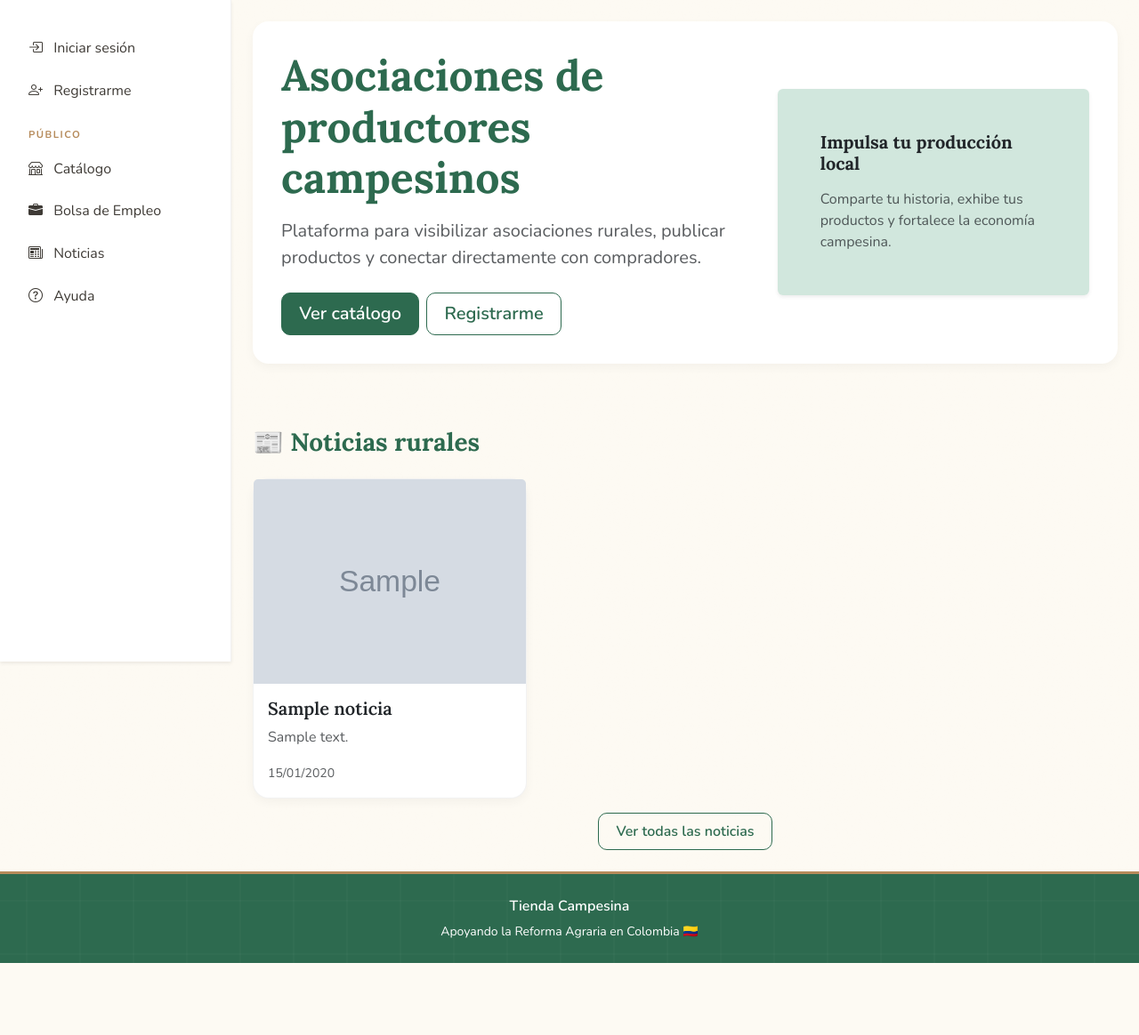
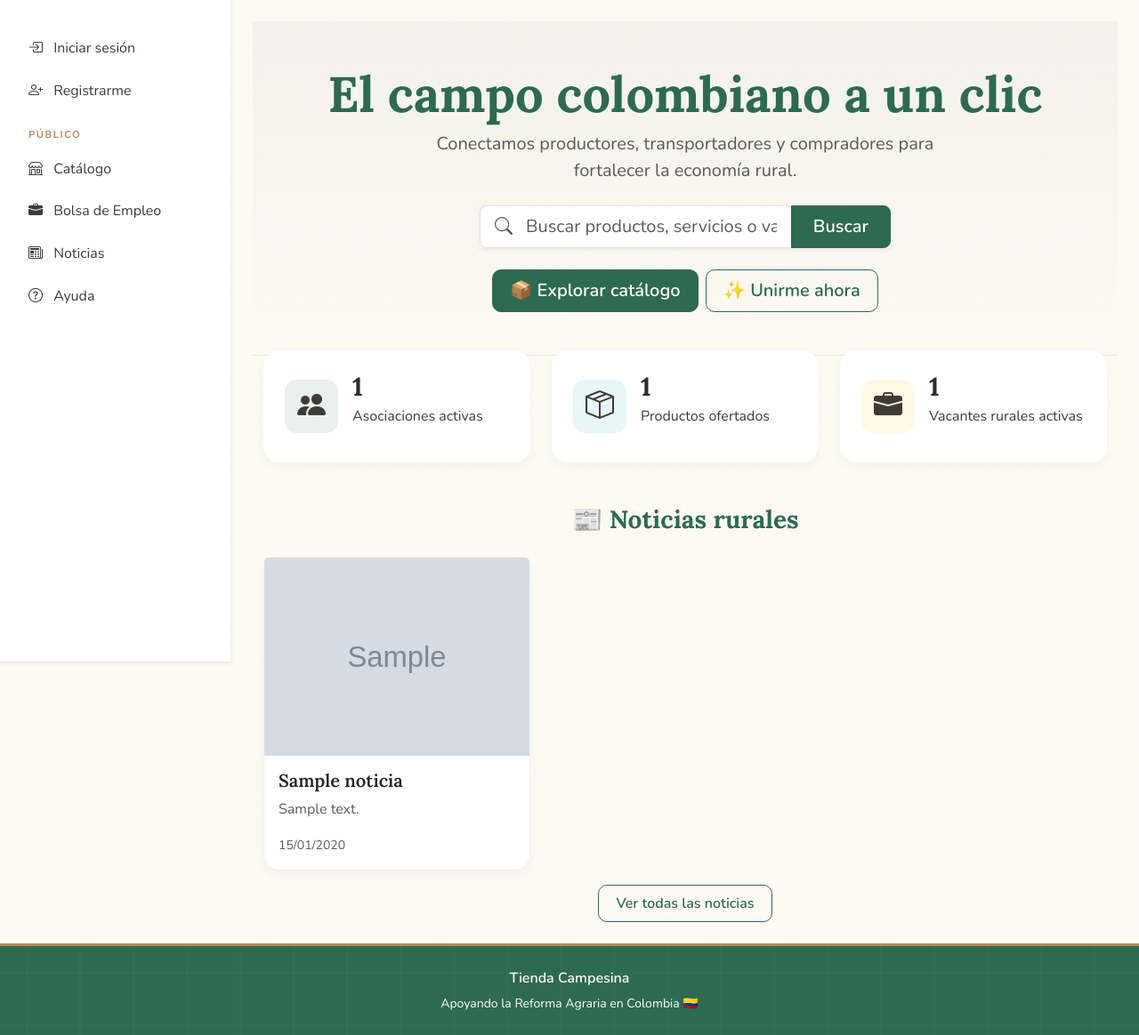
Before and after one commit to iwcorrea/tienda-campesina, a Python web app: template backend/app/templates/index.html in a window 1280 px wide. Shown: the part 65-1229 px from the top of the page at 89% size. Before the commit the page ends 1148 px from the top, so only its background shows below. Run offline with Jinja, Linux system fonts and the light colour scheme; the template is opened without the code that fills it: most values are stand-ins (such as "Sample title", 1, 10 or a date in 2020); grey boxes marked "Sample" are stand-in pictures.

Commit message:
cambio visual de la pagina 2

```diff
--- a/backend/app/static/style.css
+++ b/backend/app/static/style.css
@@ -1,5 +1,5 @@
 /* ============================================================
-   TIENDA CAMPESINA – BENTO GRIDS + MINIMALISMO CÁLIDO ORGÁNICO
+   TIENDA CAMPESINA – HÉROE + BENTO + ORGÁNICO
    ============================================================ */
 
    @import url('https://fonts.googleapis.com/css2?family=Lora:wght@400;600;700&family=Nunito:wght@400;600;700&display=swap');
@@ -12,7 +12,7 @@
        margin: 0;
    }
 
-   h1, h2, h3, h4, h5, h6, .brand-text {
+   h1, h2, h3, h4, h5, h6, .brand-text, .hero-title {
        font-family: 'Lora', Georgia, serif;
        font-weight: 600;
        color: #2d6a4f;
@@ -34,7 +34,7 @@
        padding: 2px;
    }
 
-   /* ----- SIDEBAR (ESTILO ORGÁNICO) ----- */
+   /* ----- SIDEBAR ----- */
    .sidebar-custom {
        width: 260px;
        min-height: calc(100vh - 56px);
@@ -43,7 +43,6 @@
        backdrop-filter: blur(8px);
        padding-top: 1rem;
    }
-
    .sidebar-custom .nav-link {
        color: #3e3a35;
        padding: 0.65rem 1rem;
@@ -57,7 +56,6 @@
        color: #2d6a4f !important;
        transform: translateX(4px);
    }
-
    .section-title {
        font-size: 0.7rem;
        text-transform: uppercase;
@@ -69,30 +67,31 @@
        display: block;
    }
 
-   /* ----- NUEVO SISTEMA DE TARJETAS BENTO ----- */
-   .bento-grid {
-       display: grid;
-       grid-template-columns: repeat(auto-fit, minmax(280px, 1fr));
-       gap: 1.5rem;
-       padding: 1rem 0;
+   /* ----- HÉROE (PÁGINA DE INICIO) ----- */
+   .hero-section {
+       background: linear-gradient(to bottom, rgba(45,106,79,0.05), transparent);
+       border-bottom: 1px solid rgba(0,0,0,0.05);
    }
-   .bento-card {
-       background: #ffffff;
-       border: 1px solid rgba(0,0,0,0.05);
-       border-radius: 18px;
-       padding: 1.5rem;
-       box-shadow: 0 4px 12px rgba(0,0,0,0.04);
-       transition: transform 0.2s ease, box-shadow 0.2s ease;
+   .search-form .input-group-text {
+       background-color: white;
+       border-right: none;
    }
-   .bento-card:hover {
-       transform: translateY(-4px);
-       box-shadow: 0 12px 20px rgba(0,0,0,0.08);
+   .search-form input {
+       border-left: none;
    }
-   .accent-green { border-top: 4px solid #2d6a4f; }
-   .accent-terracota { border-top: 4px solid #b68b5b; }
-   .accent-gold { border-top: 4px solid #d4a373; }
+   .search-form input:focus {
+       box-shadow: none;
+       border-color: #ced4da;
+   }
 
-   /* ----- TARJETAS PÚBLICAS ----- */
+   /* ----- ESTADÍSTICAS (BENTO) ----- */
+   .stats-section {
+       margin-top: -30px;
+       position: relative;
+       z-index: 2;
+   }
+
+   /* ----- TARJETAS GENERALES ----- */
    .modern-card {
        border: 1px solid rgba(0,0,0,0.05);
        border-radius: 18px;
--- a/backend/app/templates/index.html
+++ b/backend/app/templates/index.html
@@ -1,40 +1,86 @@
 {% extends "base.html" %}
 {% set config = request.state.config %}
 {% block title %}{{ config.titulo_inicio or 'Inicio | ' + config.titulo_sitio or 'Tienda Campesina' }}{% endblock %}
-{% block meta_description %}{{ config.descripcion_inicio or config.descripcion_meta or 'Plataforma para visibilizar asociaciones rurales.' }}{% endblock %}
+{% block meta_description %}{{ config.descripcion_inicio or config.descripcion_meta or 'Conecta con asociaciones campesinas, encuentra productos frescos y servicios rurales.' }}{% endblock %}
+
 {% block content %}
-<section class="modern-section text-center text-md-start">
-    <div class="row align-items-center g-5">
-        <div class="col-lg-7">
-            <h1 class="display-5 fw-bold mb-3">{{ config.inicio_titulo or 'Asociaciones de productores campesinos' }}</h1>
-            <p class="lead text-muted mb-4">
-                {{ config.inicio_subtitulo or 'Plataforma para visibilizar asociaciones rurales, publicar productos y conectar directamente con compradores.' }}
-            </p>
-            <div class="d-flex flex-wrap gap-2">
-                <a href="/catalogo" class="btn btn-success btn-lg">Ver catálogo</a>
-                {% if request.session.get("tipo_usuario") == "asociacion" %}
-                    <a href="/panel" class="btn btn-outline-success btn-lg">Ir al panel</a>
-                {% elif not request.session.get("usuario") %}
-                    <button class="btn btn-outline-success btn-lg" data-bs-toggle="modal" data-bs-target="#modalRegistro">Registrarme</button>
-                {% endif %}
+<!-- ===== SECCIÓN HÉROES CON BÚSQUEDA UNIVERSAL ===== -->
+<section class="hero-section text-center">
+    <div class="container py-5">
+        <h1 class="display-4 fw-bold hero-title">
+            {{ config.inicio_titulo or 'El campo colombiano a un clic' }}
+        </h1>
+        <p class="lead text-muted mx-auto" style="max-width: 650px;">
+            {{ config.inicio_subtitulo or 'Conectamos productores, transportadores y compradores para fortalecer la economía rural.' }}
+        </p>
+
+        <!-- BARRA DE BÚSQUEDA UNIVERSAL (ACCESO DIRECTO AL CATÁLOGO) -->
+        <div class="row justify-content-center mt-4">
+            <div class="col-md-8 col-lg-6">
+                <form action="/catalogo" method="get" class="search-form">
+                    <div class="input-group input-group-lg shadow-sm">
+                        <span class="input-group-text bg-white border-end-0">
+                            <i class="bi bi-search text-muted"></i>
+                        </span>
+                        <input type="text" name="q" class="form-control border-start-0 ps-0"
+                               placeholder="Buscar productos, servicios o vacantes...">
+                        <button class="btn btn-success px-4" type="submit">Buscar</button>
+                    </div>
+                </form>
             </div>
         </div>
-        <div class="col-lg-5">
-            <div class="card border-0 bg-success-subtle shadow-sm">
-                <div class="card-body p-4 p-xl-5">
-                    <h5 class="card-title fw-bold mb-3">{{ config.inicio_titulo_tarjeta or 'Impulsa tu producción local' }}</h5>
-                    <p class="card-text mb-0 text-muted">
-                        {{ config.inicio_texto_tarjeta or 'Comparte tu historia, exhibe tus productos y fortalece la economía campesina.' }}
-                    </p>
+
+        <!-- BOTONES DE ACCIÓN PRINCIPAL -->
+        <div class="d-flex flex-wrap justify-content-center gap-2 mt-4">
+            <a href="/catalogo" class="btn btn-success btn-lg">📦 Explorar catálogo</a>
+            {% if not request.session.get("usuario") %}
+            <button class="btn btn-outline-success btn-lg" data-bs-toggle="modal" data-bs-target="#modalRegistro">
+                ✨ Unirme ahora
+            </button>
+            {% else %}
+            <a href="/panel" class="btn btn-outline-success btn-lg">🗂️ Ir a mi panel</a>
+            {% endif %}
+        </div>
+    </div>
+</section>
+
+<!-- ===== ESTADÍSTICAS DE CONFIANZA (BENTO GRID) ===== -->
+<section class="container stats-section">
+    <div class="row g-4 justify-content-center">
+        <div class="col-md-4">
+            <div class="stat-card stat-card--primary">
+                <div class="stat-card__icon"><i class="bi bi-people-fill fs-2"></i></div>
+                <div class="stat-card__info">
+                    <h3>{{ total_asociaciones }}</h3>
+                    <p>Asociaciones activas</p>
+                </div>
+            </div>
+        </div>
+        <div class="col-md-4">
+            <div class="stat-card stat-card--info">
+                <div class="stat-card__icon"><i class="bi bi-box-seam fs-2"></i></div>
+                <div class="stat-card__info">
+                    <h3>{{ total_productos }}</h3>
+                    <p>Productos ofertados</p>
+                </div>
+            </div>
+        </div>
+        <div class="col-md-4">
+            <div class="stat-card stat-card--warning">
+                <div class="stat-card__icon"><i class="bi bi-briefcase-fill fs-2"></i></div>
+                <div class="stat-card__info">
+                    <h3>{{ total_vacantes }}</h3>
+                    <p>Vacantes rurales activas</p>
                 </div>
             </div>
         </div>
     </div>
 </section>
 
-<!-- Noticias dinámicas -->
-<section class="mt-5 pt-4">
-    <h3 class="fw-bold mb-4">📰 Noticias rurales</h3>
+<!-- ===== NOTICIAS (DISEÑO OPTIMIZADO) ===== -->
+{% if noticias %}
+<section class="container mt-5">
+    <h3 class="fw-bold mb-4 text-center">📰 Noticias rurales</h3>
     <div class="row g-4">
         {% for noticia in noticias %}
         <div class="col-md-4">
@@ -44,53 +90,53 @@
                 {% endif %}
                 <div class="card-body">
                     <h5 class="card-title">{{ noticia.titulo }}</h5>
-                    <p class="card-text text-muted">{{ noticia.contenido[:120] }}{% if noticia.contenido|length > 120 %}...{% endif %}</p>
+                    <p class="card-text text-muted">{{ noticia.contenido[:100] }}{% if noticia.contenido|length > 100 %}...{% endif %}</p>
                     <small class="text-muted">{{ noticia.fecha_publicacion.strftime('%d/%m/%Y') }}</small>
                 </div>
             </div>
         </div>
-        {% else %}
-        <div class="col-12 text-center text-muted">No hay noticias publicadas.</div>
         {% endfor %}
     </div>
     <div class="text-center mt-3">
         <a href="/noticias" class="btn btn-outline-success">Ver todas las noticias</a>
     </div>
 </section>
+{% endif %}
 
+<!-- ===== ACCIONES RÁPIDAS (SOLO USUARIOS LOGUEADOS) ===== -->
 {% if request.session.get("usuario") %}
-<section class="mt-5 pt-4">
-    <h3 class="fw-bold mb-4">Acciones rápidas</h3>
-    <div class="row g-3">
+<section class="container mt-5">
+    <h3 class="fw-bold mb-4 text-center">Acciones rápidas</h3>
+    <div class="row g-3 justify-content-center">
         <div class="col-md-4">
-            <a href="/panel" class="text-decoration-none">
+            <a href="/dashboard" class="text-decoration-none">
                 <div class="card border-success h-100 p-3 modern-card">
                     <div class="card-body text-center">
-                        <span style="font-size: 2rem;">🗂️</span>
-                        <h5 class="mt-2">Panel de gestión</h5>
-                        <p class="text-muted small mb-0">Administra tus productos y servicios.</p>
+                        <i class="bi bi-clipboard-data fs-1 text-success"></i>
+                        <h5 class="mt-2">Dashboard</h5>
+                        <p class="text-muted small mb-0">Métricas y rendimiento.</p>
                     </div>
                 </div>
             </a>
         </div>
         <div class="col-md-4">
-            <a href="/dashboard" class="text-decoration-none">
+            <a href="/panel" class="text-decoration-none">
                 <div class="card border-success h-100 p-3 modern-card">
                     <div class="card-body text-center">
-                        <span style="font-size: 2rem;">📊</span>
-                        <h5 class="mt-2">Dashboard</h5>
-                        <p class="text-muted small mb-0">Revisa tus estadísticas y valoraciones.</p>
+                        <i class="bi bi-plus-circle fs-1 text-success"></i>
+                        <h5 class="mt-2">Publicar producto</h5>
+                        <p class="text-muted small mb-0">Agrega nuevos productos.</p>
                     </div>
                 </div>
             </a>
         </div>
         <div class="col-md-4">
-            <a href="/calculadora" class="text-decoration-none">
+            <a href="/mensajes" class="text-decoration-none">
                 <div class="card border-success h-100 p-3 modern-card">
                     <div class="card-body text-center">
-                        <span style="font-size: 2rem;">🧮</span>
-                        <h5 class="mt-2">Calculadora</h5>
-                        <p class="text-muted small mb-0">Calcula el precio justo de tus productos.</p>
+                        <i class="bi bi-chat-dots fs-1 text-success"></i>
+                        <h5 class="mt-2">Mensajes</h5>
+                        <p class="text-muted small mb-0">Comunícate con tus clientes.</p>
                     </div>
                 </div>
             </a>
```
Also changed, not shown: backend/app/routers/home.py (+17 -25 lines).
